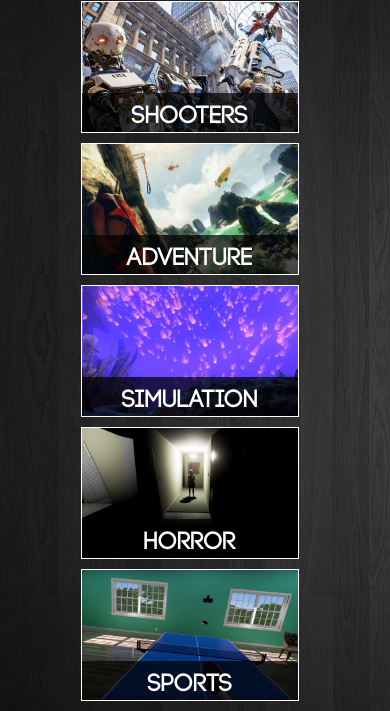
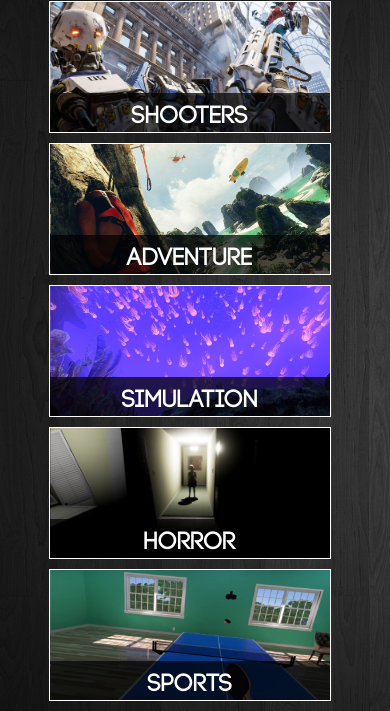
Before and after one commit to megasrd/vrcade, a plain HTML site: page index.html in a window 390 px wide. Shown: the part 155-866 px from the top of the page. Drawn offline with Linux system fonts and the light colour scheme.

Commit message:
Update stylesheet.css

```diff
--- a/stylesheet.css
+++ b/stylesheet.css
@@ -239,7 +239,7 @@ input {
     #main_box1 {
         display: block;
         height: 130px;
-        width: 58%;
+        width: 75%;
         margin-bottom: 10px;
     }
 
@@ -247,7 +247,7 @@ input {
         display: block;
         position: static;
         height: 130px;
-        width: 58%;
+        width: 75%;
         margin-bottom: 10px;
     }
 
@@ -255,7 +255,7 @@ input {
         display: block;
         position: static;
         height: 130px;
-        width: 58%;
+        width: 75%;
         margin-bottom: 10px;
     }
 
@@ -263,7 +263,7 @@ input {
         display: block;
         position: static;
         height: 130px;
-        width: 58%;
+        width: 75%;
         margin-bottom: 10px;
     }
 
@@ -271,7 +271,7 @@ input {
         display: block;
         position: static;
         height: 130px;
-        width: 58%;
+        width: 75%;
         margin-bottom: 10px;
     }
 
```
